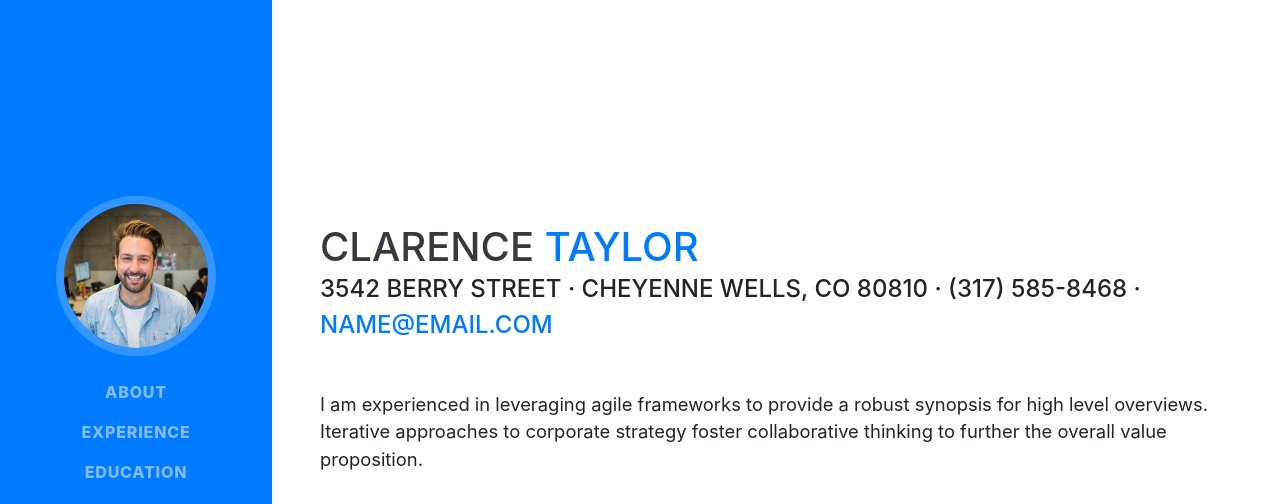
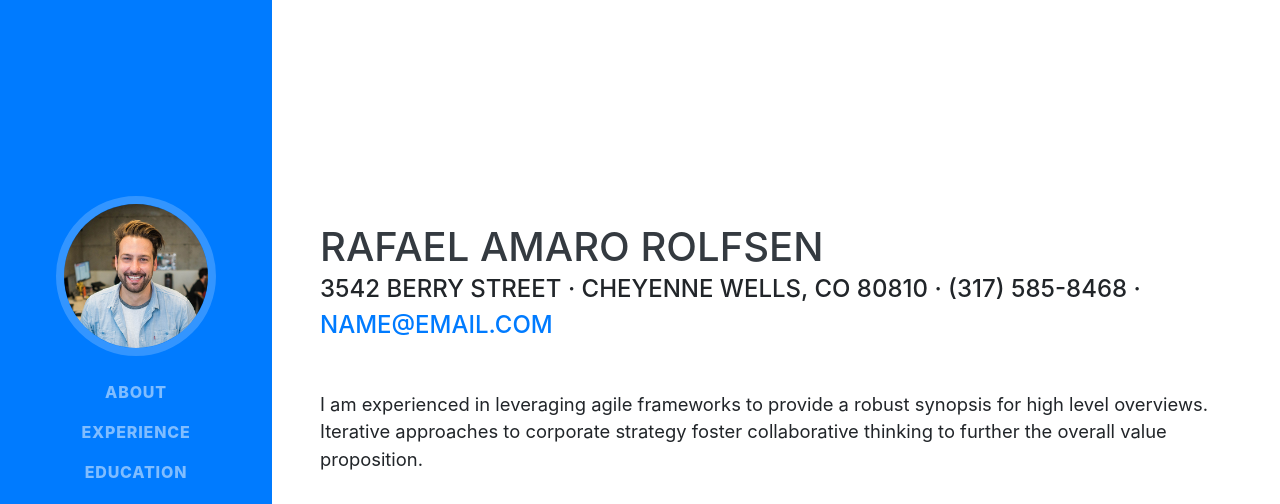
Before and after one commit to rafarolfsen/rafarolfsen.github.io, a website with bundled scripts: page index.html in a window 1280 px wide. Shown: the top 504 px of the page. Built offline with nearby package versions, Linux system fonts and the light colour scheme; a web font is replaced by a local one.

Commit message:
Update index.html

```diff
--- a/index.html
+++ b/index.html
@@ -5,10 +5,10 @@
 
   <meta charset="utf-8">
   <meta name="viewport" content="width=device-width, initial-scale=1, shrink-to-fit=no">
-  <meta name="description" content="">
-  <meta name="author" content="">
+  <meta name="description" content="portfólio">
+  <meta name="author" content="Rafael Amaro Rolfsen">
 
-  <title>Resume - Start Bootstrap Theme</title>
+  <title>Site portfólio</title>
 
   <!-- Bootstrap core CSS -->
   <link href="vendor/bootstrap/css/bootstrap.min.css" rel="stylesheet">
@@ -63,9 +63,7 @@
 
     <section class="resume-section p-3 p-lg-5 d-flex align-items-center" id="about">
       <div class="w-100">
-        <h1 class="mb-0">Clarence
-          <span class="text-primary">Taylor</span>
-        </h1>
+        <h1 class="mb-0">Rafael Amaro Rolfsen</h1>
         <div class="subheading mb-5">3542 Berry Street · Cheyenne Wells, CO 80810 · (317) 585-8468 ·
           <a href="mailto:name@email.com">name@email.com</a>
         </div>
```
